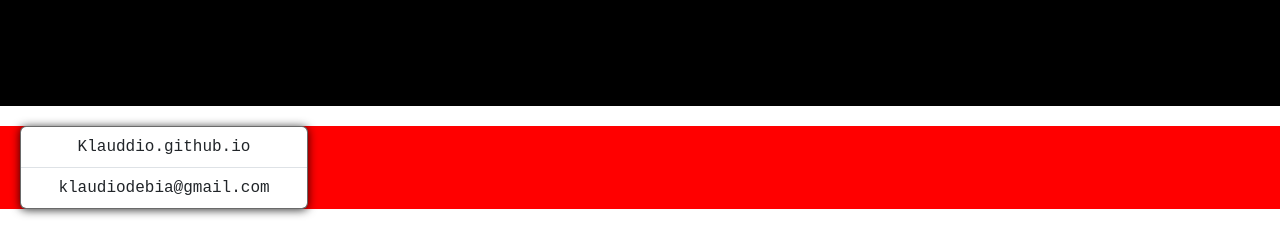
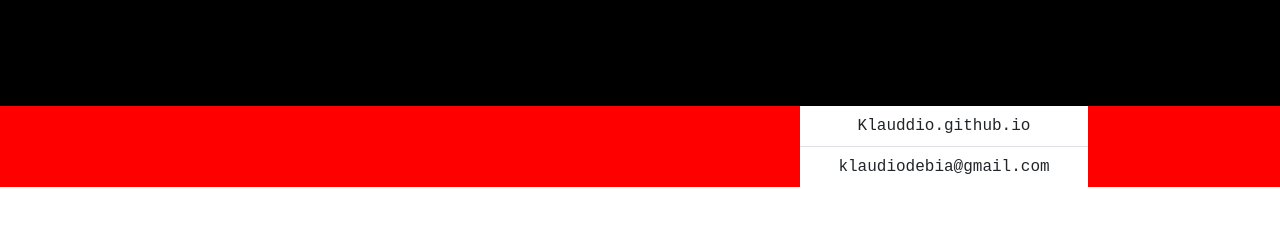
Before and after one commit to Klauddio/klauddio.github.io, a plain HTML site: page index.html in a window 1280 px wide. Shown: the part 1592-1821 px from the top of the page. After the commit the page ends 1779 px from the top, so only its background shows below. Drawn offline with nearby package versions, Linux system fonts and the light colour scheme.

Commit message:
Faltan solo detalles, ya es entregable

```diff
--- a/assets/css/style.css
+++ b/assets/css/style.css
@@ -97,4 +97,22 @@
 
 footer {
     background-color: red;
+    width: 100%;
+    height: 100%;
+    padding: 0%;
+    margin: 0%;
+    border: 0%;
+    align-items: center;
+
+    }
+.card-footer{
+    position: relative;
+    align-items: center;
+    text-align: center;
+    font-family: 'Courier New', Courier, monospace;
+    width: 100%;
+    left: 50em;
+    padding: 0%;
+    margin: 0%;
+    background-color: yellow;
 }
--- a/index.html
+++ b/index.html
@@ -20,6 +20,7 @@
             <img src="assets/imgs/LOGO_1.JPG">
         </div>
     </header>
+
     <main>
         <div class="container">
 
@@ -78,11 +79,12 @@
     </main>
     </body>
     <footer>
-        <div class="card" style="width: 18rem;">
+        <div class="card-footer" style="width: 18rem;">
             <ul class="list-group list-group-flush">
                 <li class="list-group-item">Klauddio.github.io</li>
                 <li class="list-group-item">klaudiodebia@gmail.com</li>
             </ul>
+        </div>
 
 
     </footer>
```
